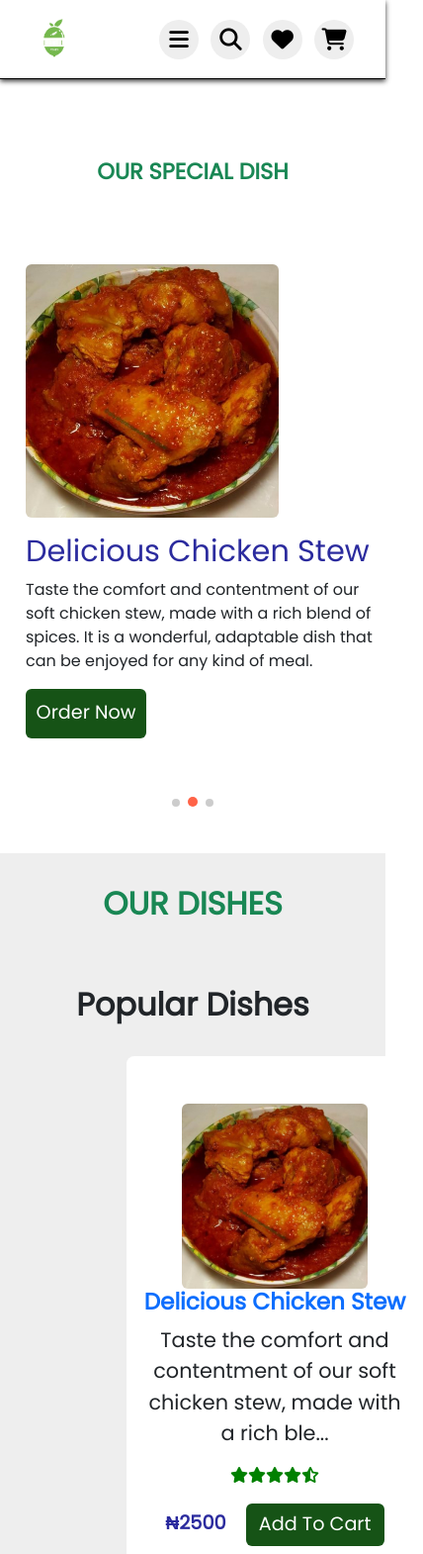
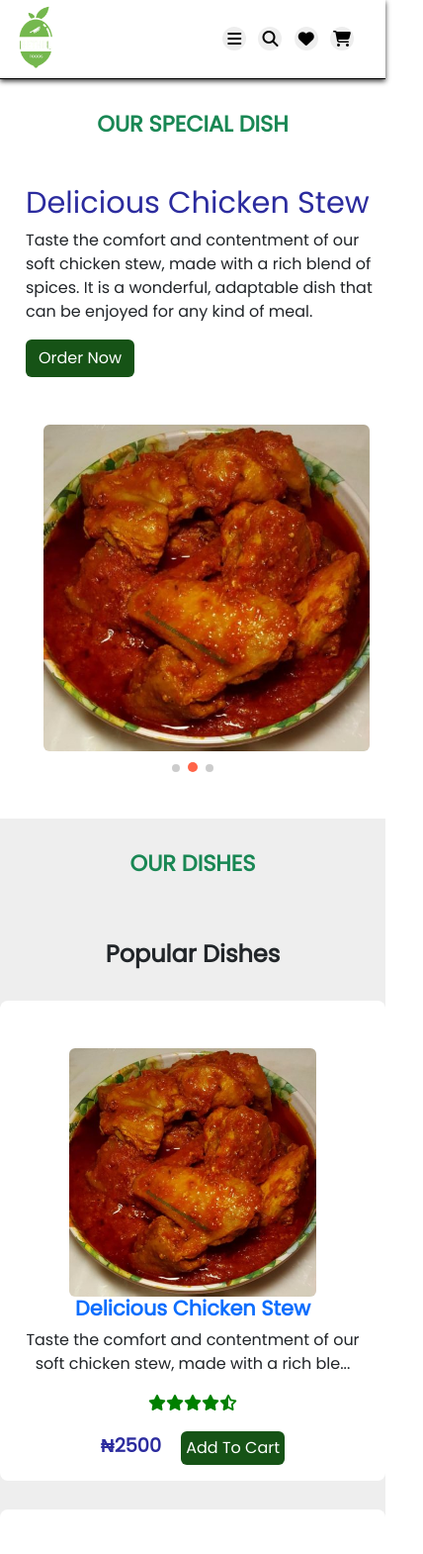
Before and after one commit to NwabuezeM/bettyfood, a plain HTML site: page index.html in a window 390 px wide. Shown: the top 1570 px of the page at 99% size, 428 px wide, since content can reach past the window. Drawn offline with nearby package versions, Linux system fonts and the light colour scheme.

Commit message:
worked on the responsiveness

```diff
--- a/details.css
+++ b/details.css
@@ -11,6 +11,10 @@
     text-decoration: none;
 }
 
+html {
+    font-size: 80%;
+}
+
 body {
     margin: 0;
     padding: 0;
@@ -20,13 +24,13 @@ body {
 
 .back {
     text-decoration: none;
-    font-size: 1.7rem;
+    font-size: 2.5rem;
     padding: 1.2rem;
     color: blue;
 }
 
 .back i {
-    font-size: 1.7rem;
+    font-size: 2.5rem;
     margin-right: 1rem;
 }
 
@@ -42,20 +46,28 @@ body {
     display: grid;
     grid-template-columns: repeat(auto-fit, minmax(300px, 1fr));
     gap: 2rem;
+    justify-content: center;
+    align-items: center;
+}
+
+.image img{
+    height: 80%;
 }
 
 .content .name {
     font-weight: 700;
+    font-size: 3rem;
 }
 
 .fa-star, .fa-star-half-alt {
     color: green;
+    font-size: 1.8rem;
 }
 
 .content .price {
     color: #2b2b9e;
     font-weight: 600;
-    font-size: 1.2rem;
+    font-size: 1.8rem;
     margin: 1rem 0;
 }
 
@@ -66,7 +78,7 @@ body {
 }
 
 .content .buttons button {
-    font-size: 1.2rem;
+    font-size: 1.8rem;
     color: #ffffff;
     background-color: #165316;
     border-radius: 5px;
@@ -83,7 +95,7 @@ body {
 }
 
 .content .description {
-    font-size: 1.2rem;
+    font-size: 1.8rem;
     margin-top: 1.4rem;
 }
 
@@ -101,11 +113,11 @@ body {
 .order span {
     color: #2b2b9e;
     font-weight: 600;
-    font-size: 1.2rem;
+    font-size: 1.8rem;
 }
 
 .order .btn {
-    font-size: 1.2rem;
+    font-size: 1.8rem;
     color: #ffffff;
     background-color: #165316;
     margin-left: 1rem;
@@ -122,6 +134,10 @@ body {
     overflow: hidden;
 }
 
+.dish a {
+    text-decoration: none;
+}
+
 .dish img {
     width: 70%;
     height: 70%;
@@ -134,7 +150,7 @@ body {
     top: 1.5rem;
     background: antiquewhite;
     color: green;
-    font-size: 1.4rem;
+    font-size: 2rem;
     padding: 0.5rem;
     border-radius: 50%;
     display: none;
@@ -155,6 +171,7 @@ body {
 .dish h3 {
     font-weight: 700;
     text-align: center;
+    font-size: 2.5rem;
 }
 
 .dish h3:hover {
@@ -165,6 +182,70 @@ body {
 
 .dish .description {
     text-align: center;
-    font-size: 1.3rem;
+    font-size: 1.9rem;
     font-weight: 500;
 }
+
+@media only screen and (max-width: 768px) {
+    html {
+        font-size: 50%;}
+
+    .order span {
+        font-size: 2.5rem;
+    }
+
+    .dish .fa-heart, .dish .fa-eye {
+        font-size: 3rem;
+    }
+}
+
+@media only screen and (max-width: 500px) {
+    html {
+        font-size: 45%;
+    }
+
+    .detail {
+        gap: 0;
+        padding: 1rem;
+    }
+
+    .content .description {
+        margin-top: 1.4rem;
+    }
+
+    .similar-dish .listDishes {
+        justify-content: center;
+        align-items: center;
+    }
+
+    .similar-dishes-title h3 {
+        font-size: 2rem;
+    }
+
+    .dish {
+        margin: 0;
+        padding: 1rem 0;
+    }
+
+}
+
+@media only screen and (max-width: 300px) {
+    .detail {
+        display: flex;
+        flex-direction: column;
+        justify-content: center;
+        align-items: center;
+    }
+}
+
+@media only screen and (max-width: 200px) {html {
+    font-size: 35%;
+}
+
+    .similar-dish .listDishes {
+        display: flex;
+        flex-direction: column;
+        justify-content: center;
+        align-items: center;
+    }
+}
--- a/details.js
+++ b/details.js
@@ -18,6 +18,7 @@ function showDetail() {
   if (!thisDish) {
     window.location.href = '/';
   }
+
 
   // Set page title to product name
   document.title = thisDish.name;
--- a/styles.css
+++ b/styles.css
@@ -60,7 +60,7 @@ header .navbar a:hover {
     background: #165316;
 }
 
-header .icons i, header icons a {
+header .icons i, header .icons a {
     margin-left: 0.5rem;
     height: 2.5rem;
     width: 2.5rem;
@@ -191,8 +191,8 @@ section:nth-child(even) {
 .dishes-container {
     display: grid;
     grid-template-columns: repeat(auto-fit, minmax(300px, 1fr));
-    gap: 1rem;
-    margin: 2rem 8rem;
+    gap: 1.8rem;
+    margin: 2rem;
 }
 
 #dishes h2 {
@@ -294,44 +294,26 @@ section:nth-child(even) {
 
     header .navbar a {
         font-size: 1rem;
+        padding: 0.5rem;
     }
 
-    header .logo {
-        width: 35%;
+    header .icons i, header .icons a {
+        margin-left: 0.5rem;
+        height: 1.5rem;
+        width: 1.5rem;
+        line-height: 1.5rem;
+        font-size: 1rem;
     }
 
-    .logo img {
-        width: 40%;
-    }
-
-    .home .container h1, #dishes h2 {
-        font-size: 2rem;
-    }
-
-    .home .slide {
-        gap: 1rem;
-        flex-direction: column-reverse;
+    .home .container h1 {
+        font-size: 1.7rem;
     }
 
     .home .slide h3 {
-        font-size: 2.2rem;
+        font-size: 2.5rem;
     }
 
-    .home .slide img{
-        width: 70%;
-        height: 70%;
     }
-
-    .home .slide p {
-        font-size: 1.2rem;
-    }
-
-    .home .slide .btn {
-        padding: 0.6rem;
-        font-size: 1.2rem;
-        margin-bottom: 2rem;
-    }
-}
 
 @media only screen and (max-width: 768px) {
     header {
@@ -370,21 +352,80 @@ section:nth-child(even) {
 }
 
 @media only screen and (max-width: 500px) {
+    header .logo {
+        width: 45%;
+        margin-left: -2rem;
+    }
+
+    .logo img {
+        width: 50%;
+    }
+
+    #search-form #search-box {
+        width: 100%;
+    }
+
+    #search-form label {
+        font-size: 2rem;
+        margin-right: 1rem;
+    }
+
+    #search-box::placeholder {
+        font-size: 2rem;
+    }
+
+    #home {
+        margin-top: 7rem;
+    }
+
     .home .container h1 {
         font-size: 1.4rem;
+    }
+
+    .home .slide {
+        margin-top: 0;
+    }
+
+    .home .slide .image {
+        display: flex;
+        align-items: center;
+        justify-content: center;
     }
 
     .home .slide h3 {
         font-size: 1.9rem;
     }
 
-    .home .slide p {
+    .home .slide p, #dishes .dish .description {
         font-size: 1rem;
     }
 
     .home .slide .btn {
         margin-bottom: 3rem;
+        font-size: 1rem;
     }
 
+    #dishes h2 {
+        font-size: 1.4rem;
+    }
 
+    #dishes .dish h3 {
+        font-size: 1.3rem;
+    }
+
+    #dishes h1 {
+        font-size: 1.5rem;
+        margin-right: 0;
+        margin-left: 0;
+    }
+
+    .dishes-container {
+        margin: 0;
+        padding: 0;
+    }
+
+    #dishes .dish .btn {
+        font-size: 1rem;
+        padding: 0.25rem;
+    }
 }
```
Also changed, not shown: details.html (+1 -1 lines).
